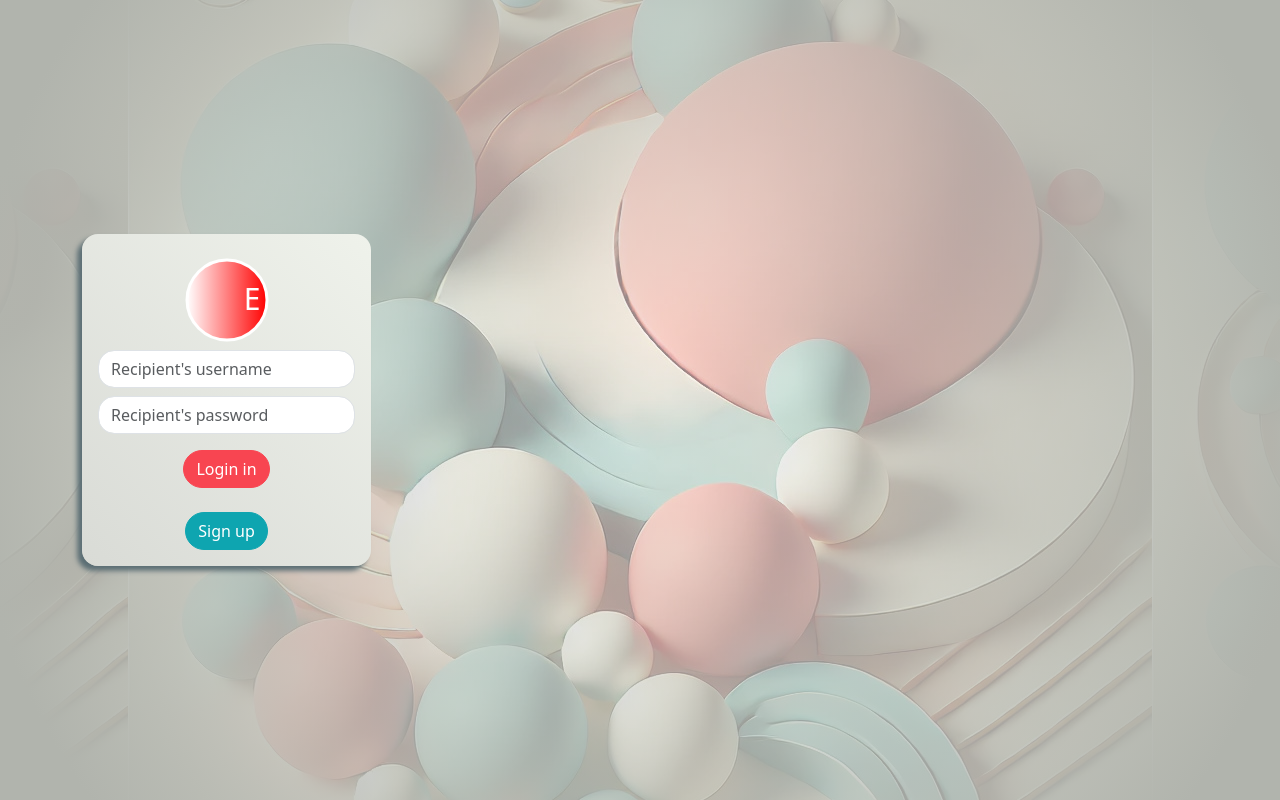
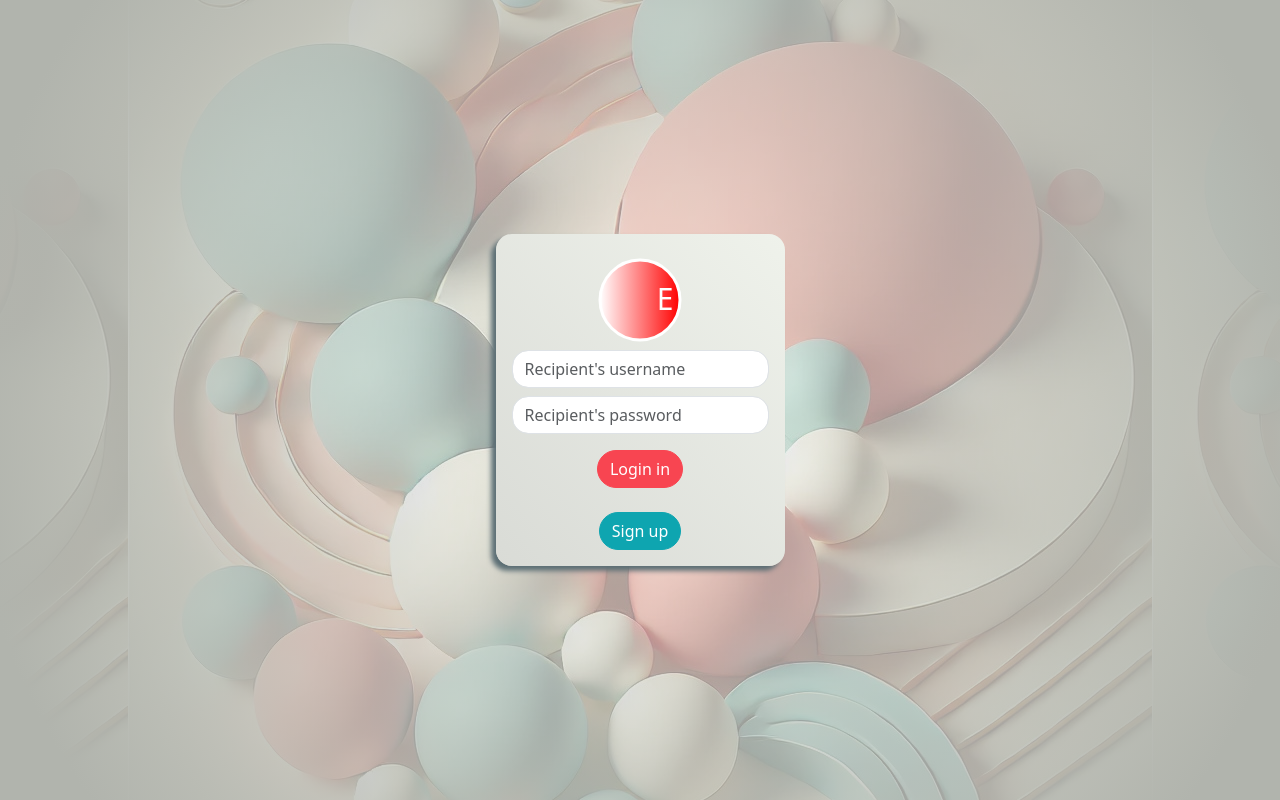
Before and after one commit to WojciechLarecki/EventerWebUI, an Angular app: page / in a window 1280 px wide. Built offline with nearby package versions, Linux system fonts and the light colour scheme.

Commit message:
Make log form without 100% width on some viewports.

```diff
--- a/src/app/app.component.html
+++ b/src/app/app.component.html
@@ -1,6 +1,6 @@
 <div class="container">
-  <div class="row align-items-center justify-content-md-center">
-    <div class="col dvh-100 align-items-center d-flex">
+  <div class="row">
+    <div class="col dvh-100 d-flex align-items-center justify-content-center">
       <div class="p-3 panel rounded-4 shadow text-center">
         <div class="logo">
           <svg width="100" height="100" xmlns="http://www.w3.org/2000/svg">
@@ -12,7 +12,7 @@
             <text x="75" y="60" font-size="30" text-anchor="middle" fill="white">E</text>
           </svg>
         </div>
-        <form action="">
+        <form action="" class="">
           <input type="text" class="form-control rounded-4" placeholder="Recipient's username">
           <input type="password" class="form-control rounded-4 mt-2" placeholder="Recipient's password">
           <button type="submit" class="btn btn-primary rounded-pill mt-3">Login in</button>
```
